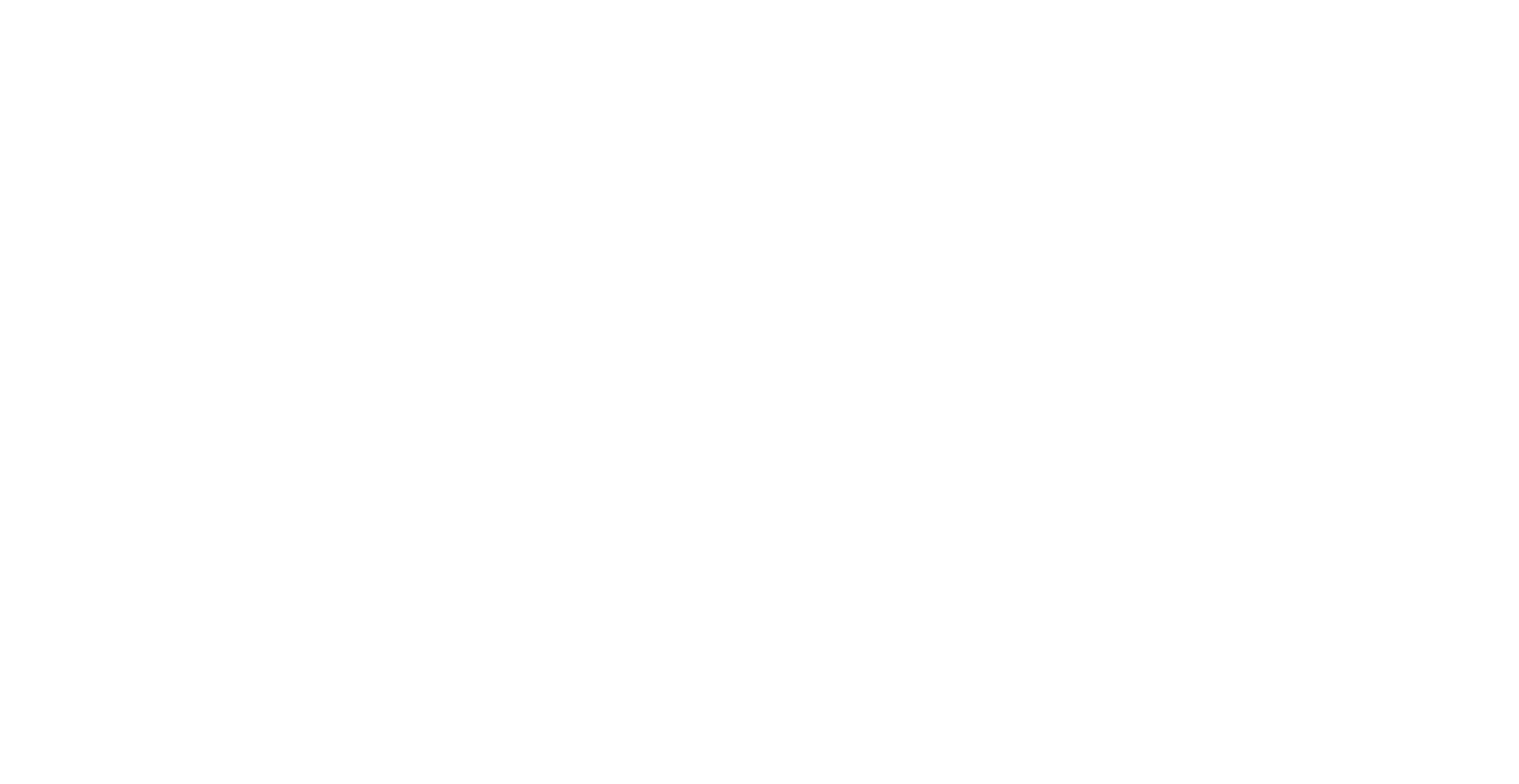
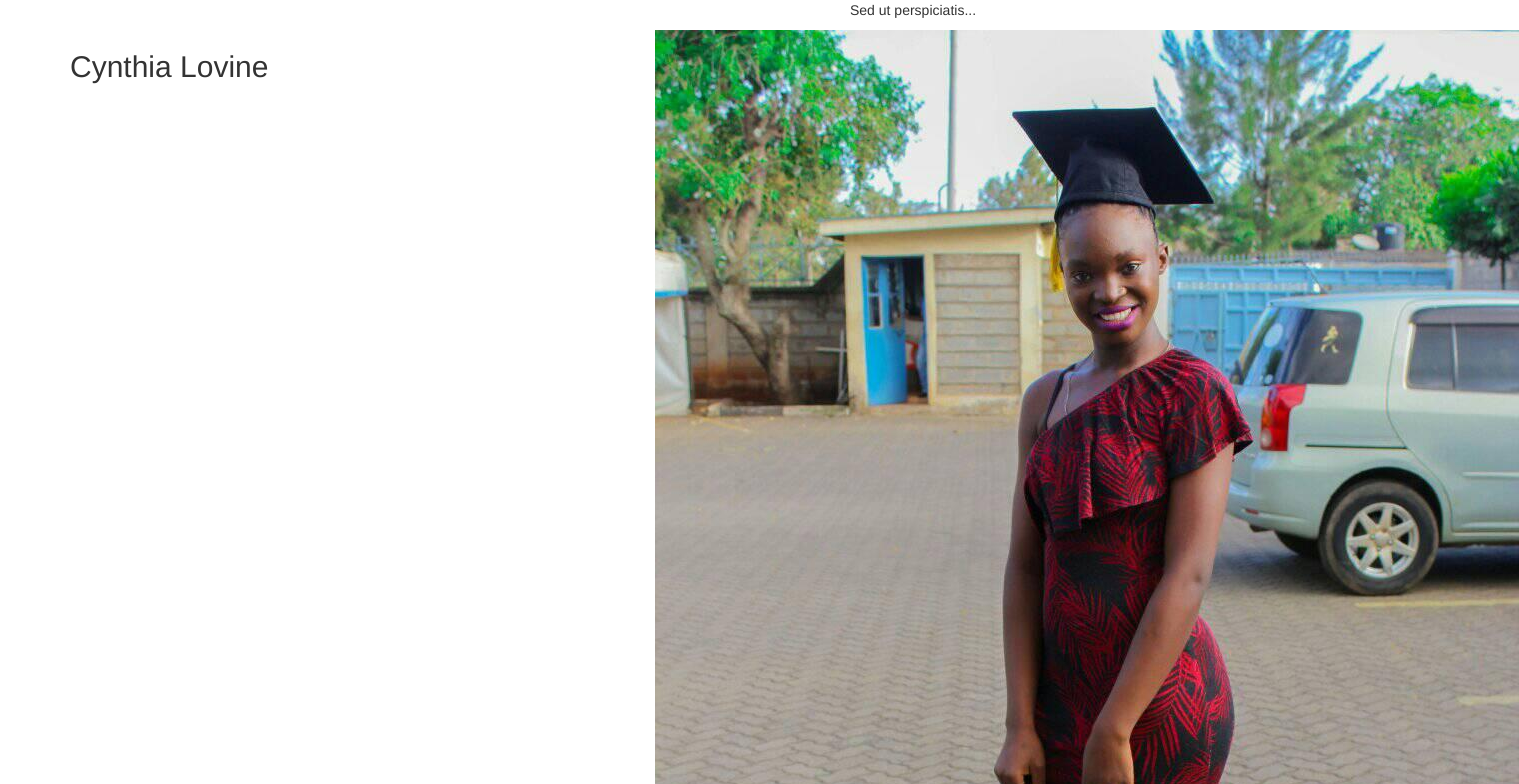
Before and after one commit to L0VINE/Portfolio-Landing-page, a plain HTML site: page index.html in a window 1280 px wide. Shown: the top 784 px of the page, 1519 px wide, since content can reach past the window. Drawn offline with nearby package versions, Linux system fonts and the light colour scheme.

Commit message:
added bootsrap changes to index.html file

```diff
--- a/index.html
+++ b/index.html
@@ -4,9 +4,30 @@
     <meta charset="UTF-8">
     <meta http-equiv="X-UA-Compatible" content="IE=edge">
     <meta name="viewport" content="width=device-width, initial-scale=1.0">
+    <link rel="stylesheet" href="https://maxcdn.bootstrapcdn.com/bootstrap/3.4.1/css/bootstrap.min.css">
+  <link rel="stylesheet" href="style.css">
     <title>POrtfolio</title>
 </head>
 <body>
-    <div></div>
+    <div class="container">
+        <div class="main">
+            <div class="row">
+                <div class="col-sm-8">
+                </div>
+                <div class="col-sm-4" >
+                  <p>Sed ut perspiciatis...</p>
+                </div>
+              </div>
+            <div class= "minor">
+                <div class="row">
+                    <div class="col-sm-6">
+                        <h2>Cynthia Lovine</h2>
+                    </div>
+                    <div class="col-sm-6" >
+                      <img src="images/Cindy.jpg" alt="A lady">
+                    </div>
+            </div>
+        </div>
+    </div>
 </body>
 </html>
```
